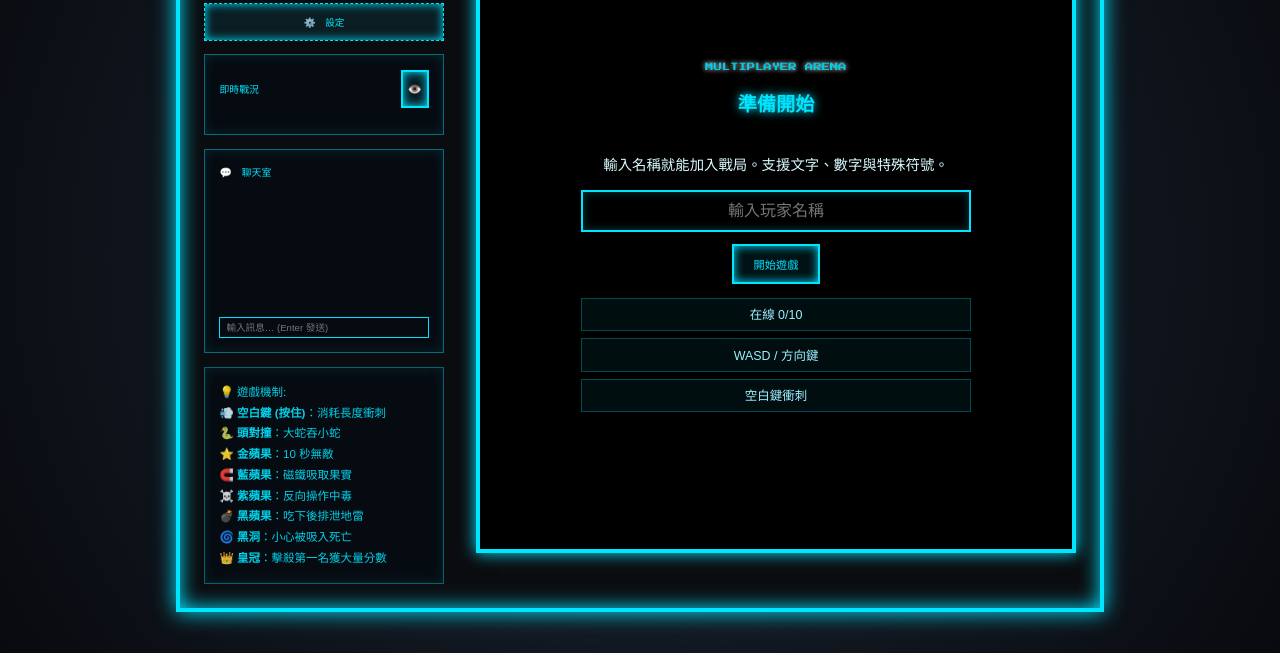
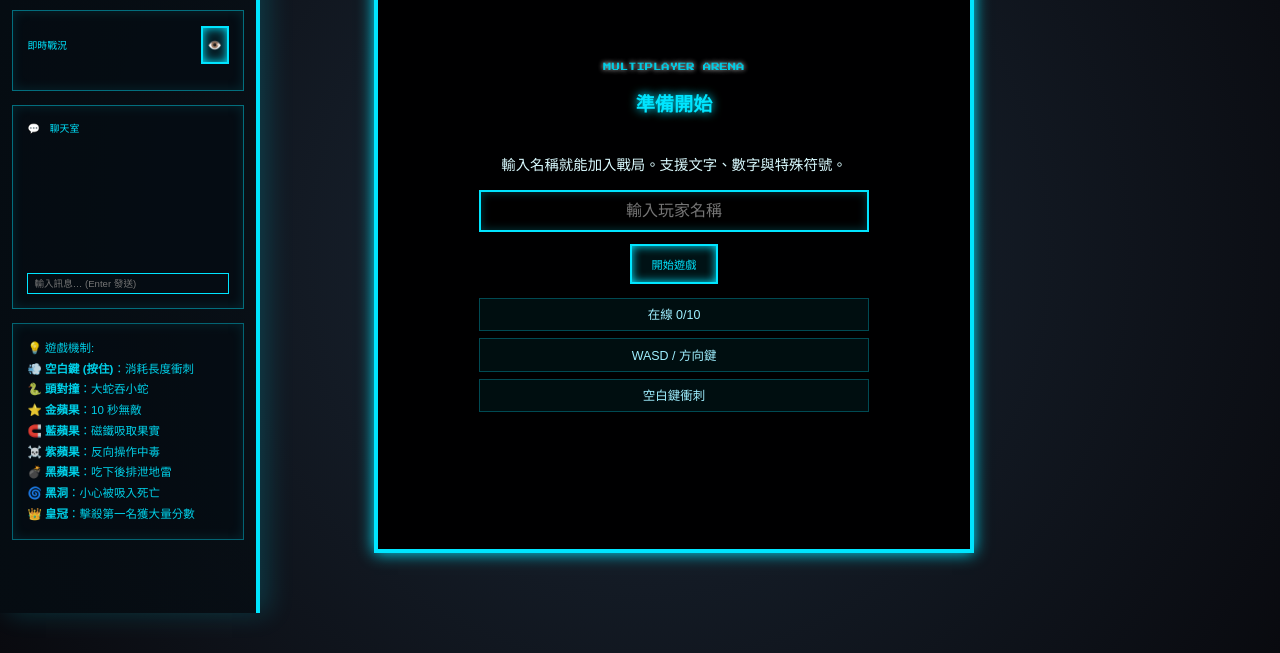
Before and after one commit to SoCooltw/snake-multiplayer, a website: page index.html in a window 1280 px wide. Shown: the part 147-800 px from the top of the page. Drawn offline with nearby package versions, Linux system fonts and the light colour scheme; no server answers.

Commit message:
Separate sidebar and gameplay layout

```diff
--- a/style.css
+++ b/style.css
@@ -43,7 +43,7 @@
     color: var(--text-color);
     font-family: var(--font-main);
     display: flex;
-    justify-content: center;
+    justify-content: flex-start;
     align-items: center;
     min-height: 100vh;
     overflow: auto;
@@ -52,18 +52,19 @@
 }
 
 .game-container {
-    background: var(--bg-color);
-    padding: 1.5rem;
-    border: 4px solid var(--primary-color);
-    box-shadow: 0 0 20px var(--primary-color), inset 0 0 20px var(--primary-color);
+    background: transparent;
+    padding: 0;
+    border: 0;
+    box-shadow: none;
     text-align: center;
     position: relative;
-    max-width: 95%;
+    width: min(1088px, 100vw);
+    min-height: min(720px, 100vh);
     transition: all 0.5s;
-    display: flex;
-    flex-direction: row;
-    align-items: center;
-    gap: 2rem;
+    display: grid;
+    grid-template-columns: 260px minmax(0, 1fr);
+    align-items: stretch;
+    gap: 0;
 }
 
 .game-container::before {
@@ -82,15 +83,21 @@
     display: flex;
     flex-direction: column;
     justify-content: flex-start;
-    min-width: 240px;
-    max-width: 310px;
+    width: 260px;
+    min-width: 260px;
+    max-width: 260px;
     gap: 0.85rem;
+    padding: 1.25rem 0.75rem;
+    border-right: 4px solid var(--primary-color);
+    box-shadow: 8px 0 24px rgba(0, 229, 255, 0.18);
+    background: linear-gradient(90deg, rgba(5, 12, 18, 0.92), rgba(5, 12, 18, 0.72));
+    overflow-y: auto;
 }
 
 h1 {
-    font-size: 1.5rem;
+    font-size: 1.05rem;
     color: var(--primary-color);
-    margin-bottom: 2rem;
+    margin-bottom: 0.5rem;
     text-shadow: 0 0 10px var(--primary-color);
     transition: all 0.5s;
     text-align: center;
@@ -250,7 +257,9 @@
     width: 100%;
     max-width: 600px;
     aspect-ratio: 1/1;
-    margin: 0 auto;
+    margin: auto;
+    align-self: center;
+    justify-self: center;
     border: 4px solid var(--primary-color);
     box-shadow: 0 0 15px var(--primary-color);
     transition: all 0.5s;
@@ -606,15 +615,20 @@
 @media (max-width: 768px) {
     body {
         align-items: flex-start;
+        justify-content: center;
         padding: 5px;
     }
     .game-container {
+        display: flex;
         flex-direction: column;
         padding: 0.5rem;
         gap: 0.5rem;
+        width: 100%;
+        min-height: auto;
         max-width: 100%;
-        border-width: 2px;
+        border: 2px solid var(--primary-color);
         box-shadow: 0 0 10px var(--primary-color);
+        background: var(--bg-color);
     }
     .header {
         min-width: unset;
@@ -624,6 +638,11 @@
         flex-wrap: wrap;
         gap: 5px;
         align-items: center;
+        padding: 0;
+        border-right: 0;
+        box-shadow: none;
+        background: transparent;
+        overflow: visible;
     }
     .header h1 {
         font-size: 0.9rem;
```
